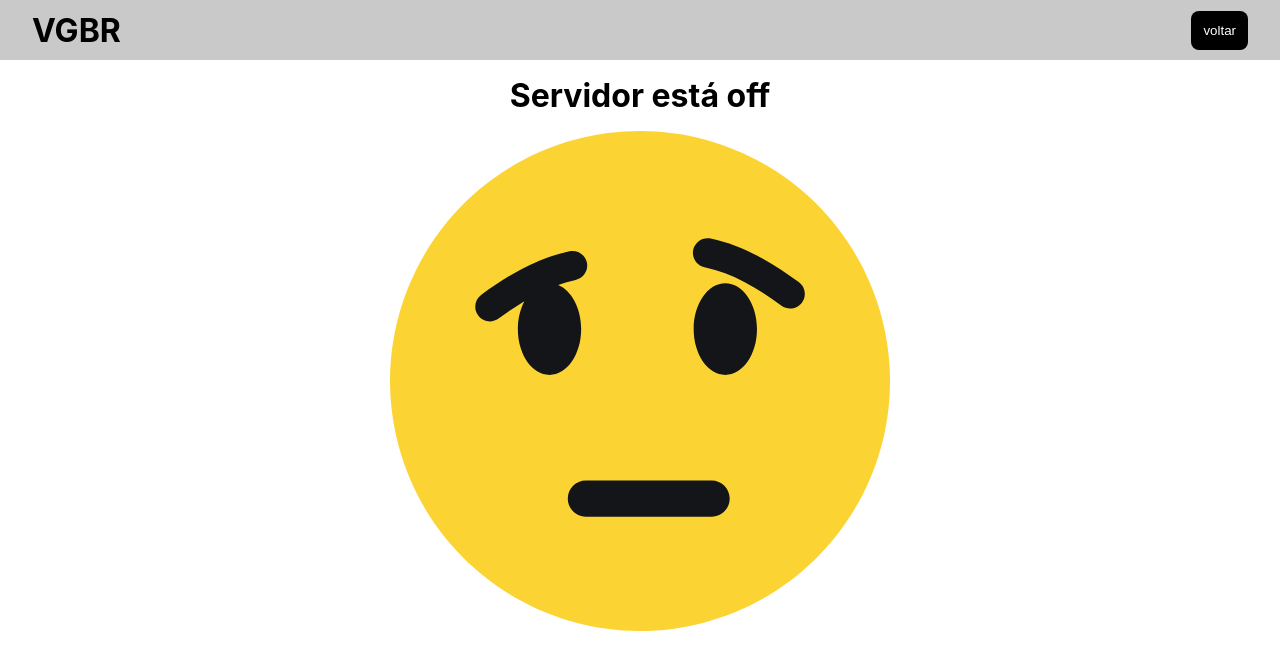
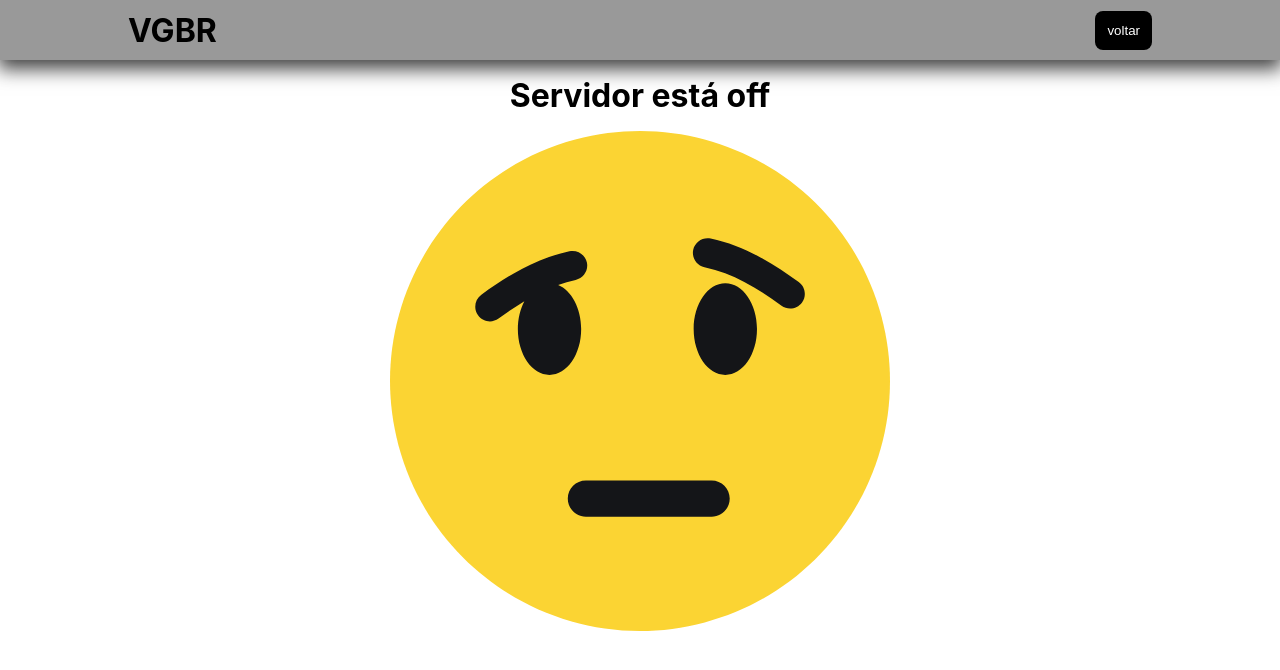
Before and after one commit to joaoffaragao/vgbr_app, a React (Create React App) app: page /servidorOFF in a window 1280 px wide. Shown: the top 670 px of the page. Built offline with nearby package versions, Linux system fonts and the light colour scheme; no server answers.

Commit message:
fix: styles

```diff
--- a/src/components/Header/index.tsx
+++ b/src/components/Header/index.tsx
@@ -10,6 +10,7 @@ const Header = ({ link }: IProps) => {
 
   return (
     <HeaderContainer link={link}>
+      <main>
         <Link to={origin}>
           <h1>VGBR</h1>
         </Link>
@@ -22,6 +23,7 @@ const Header = ({ link }: IProps) => {
             voltar
           </button>
         )}
+      </main>
     </HeaderContainer>
   );
 };
--- a/src/components/Header/style.ts
+++ b/src/components/Header/style.ts
@@ -7,13 +7,24 @@ interface IProps {
 export const HeaderContainer = styled.header<IProps>`
   display: flex;
   align-items: center;
+  justify-content: center;
+  padding: 0 2rem;
+  background-color: #999999;
+  height: 60px;
+  width: 100%;
+  -webkit-box-shadow: 0px 7px 18px 2px rgba(0, 0, 0, 0.75);
+  box-shadow: 0px 7px 18px 2px rgba(0, 0, 0, 0.75);
+
+  > main {
+    height: 100%;
+    width: 100%;
+    max-width: 1024px;
+    display: flex;
+    align-items: center;
     justify-content: ${(props) => {
       return props.link ? "space-between" : "center";
     }};
-  padding: 0 2rem;
-  background-color: #c9c9c9;
-  height: 60px;
-  width: 100%;
+
     > a {
       text-decoration: none;
       color: #000;
@@ -31,4 +42,5 @@ export const HeaderContainer = styled.header<IProps>`
       background-color: white;
       color: black;
     }
+  }
 `;
--- a/src/pages/Home/style.ts
+++ b/src/pages/Home/style.ts
@@ -3,6 +3,8 @@ import styled from "styled-components";
 export const Container = styled.div`
   display: flex;
   flex-direction: column;
+  gap: 1.5rem;
+
   > nav {
     padding: 1rem;
     display: flex;
@@ -19,10 +21,12 @@ export const Container = styled.div`
       font-weight: 600;
       background-color: #0c0c0c;
       color: white;
+      cursor: pointer;
     }
 
     > button:hover {
-      background-color: #403f3f;
+      background-color: #4d4d4d;
+      border: 1px solid black;
     }
   }
 `;
--- a/src/pages/Players/style.ts
+++ b/src/pages/Players/style.ts
@@ -5,11 +5,12 @@ export const Container = styled.div`
   display: flex;
   flex-direction: column;
   align-items: center;
+  gap: 1.5rem;
 
   > main {
     width: 100%;
     padding: 1rem 2rem;
-    max-width: 768px;
+    max-width: 800px;
     > ul {
       width: 100%;
       display: flex;
--- a/src/pages/Servidor/style.ts
+++ b/src/pages/Servidor/style.ts
@@ -5,6 +5,8 @@ export const ServeContainer = styled.div`
   flex-direction: column;
   width: 100%;
   align-items: center;
+  gap: 1.5rem;
+
   > main {
     width: 100%;
     max-width: 800px;
@@ -54,30 +56,15 @@ export const ServeContainer = styled.div`
     .players__box {
       width: 100%;
       display: flex;
+      max-width: 425px;
       flex-wrap: wrap;
+      align-items: center;
       justify-content: space-between;
       gap: 16px;
 
-      .team1 {
-        width: 100%;
-        max-width: 320px;
-        display: flex;
-        flex-direction: column;
-        align-items: center;
-        gap: 1rem;
-        > ul {
-          width: 100%;
-          list-style: none;
-          > li {
-            display: flex;
-            align-items: center;
-            justify-content: space-between;
-          }
-        }
-      }
+      .team1,
       .team2 {
         width: 100%;
-        max-width: 320px;
         display: flex;
         flex-direction: column;
         align-items: center;
@@ -93,5 +80,15 @@ export const ServeContainer = styled.div`
         }
       }
     }
+
+    @media screen and (min-width: 768px) {
+      .players__box {
+        max-width: 750px;
+        .team1,
+        .team2 {
+          max-width: 325px;
+        }
+      }
+    }
   }
 `;
```
Lines whose indentation alone changed are shown as unchanged.
